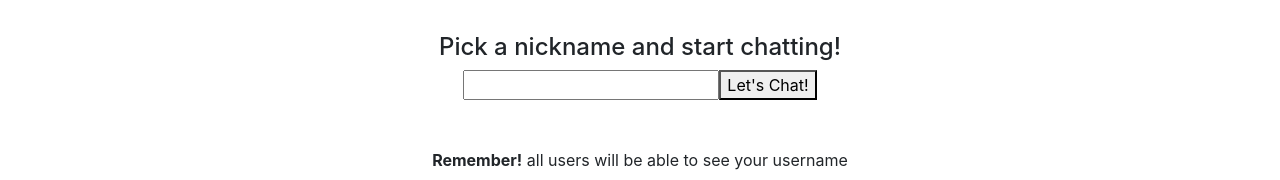
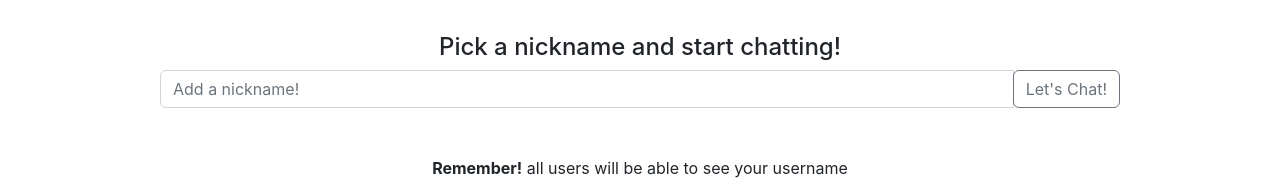
Before and after one commit to milesbb/Globe-Chat, a website: page index.html in a window 1280 px wide. Shown: the part 1119-1299 px from the top of the page. Drawn offline with nearby package versions, Linux system fonts and the light colour scheme; no server answers.

Commit message:
changed start page

```diff
--- a/index.html
+++ b/index.html
@@ -104,11 +104,20 @@
         />
       </div>
       <h4>Pick a nickname and start chatting!</h4>
-      <form id="nicknameForm">
-        <input id="nicknameInput" autocomplete="off" /><button>
-          Let's Chat!
-        </button>
-      </form>
+      <div class="w-75 mx-auto">
+
+        <form id="nicknameForm">
+          <div class="input-group mb-3">
+            <input id="nicknameInput" type="text" class="form-control" placeholder="Add a nickname!" aria-label="Recipient's username" aria-describedby="basic-addon2">
+            <div class="input-group-append">
+              <button class="btn btn-outline-secondary" type="button">Let's Chat!</button>
+            </div>
+          </div>
+          <!-- <input id="nicknameInput" autocomplete="off" /><button>
+            Let's Chat!
+          </button> -->
+        </form>
+      </div>
       <p class="my-5">
         <b>Remember!</b> all users will be able to see your username
       </p>
```
Also changed, not shown: package.json (+7 -0 lines), 1 other file.
